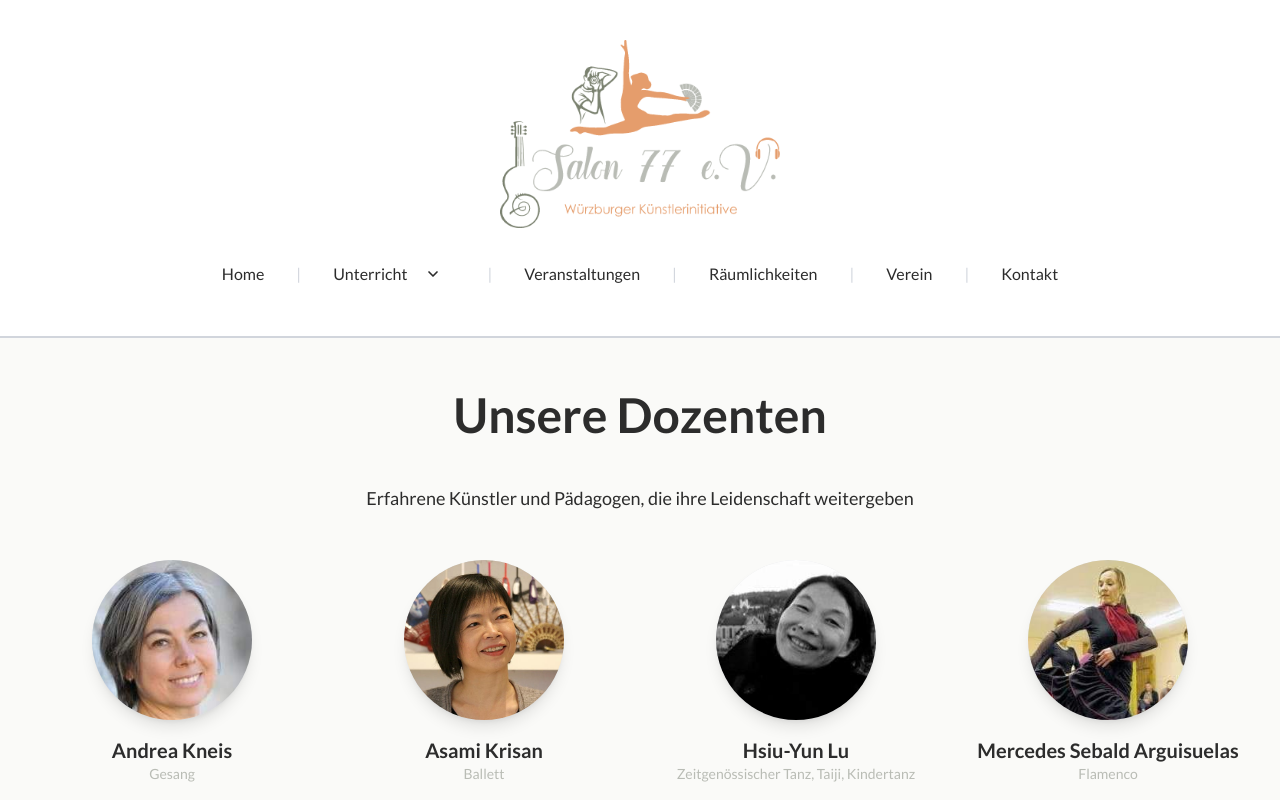
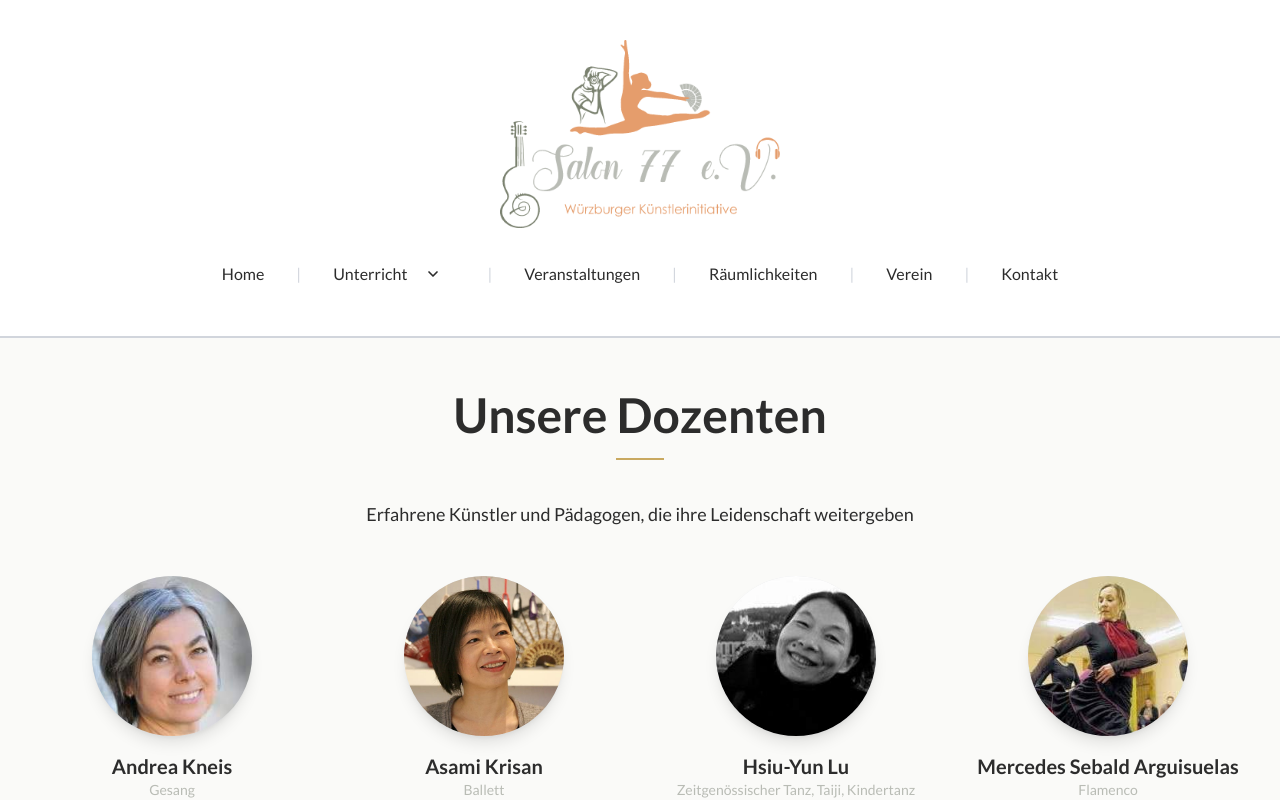
Before and after one commit to waynedevilliers/salon77, a Next.js app: page /dozenten in a window 1280 px wide. Shown: the top 800 px of the page. Built offline with nearby package versions, Linux system fonts and the light colour scheme.

Commit message:
style(titles): short gold rule under every page title
A 3rem by 2px line in --color-accent, centred under the title, from the
.page-title style. Applies to every page with a page title.

Co-Authored-By: Claude Haiku 5.5 <noreply@anthropic.com>

```diff
--- a/app/globals.css
+++ b/app/globals.css
@@ -281,4 +281,14 @@ body {
     padding-top: var(--space-title-top);
     margin: 0 0 var(--space-title-bottom);
   }
+
+  /* Short gold rule under every page title. */
+  .page-title::after {
+    content: '';
+    display: block;
+    width: 3rem;
+    height: 2px;
+    margin: 0.875rem auto 0;
+    background: var(--color-accent);
+  }
 }
```
